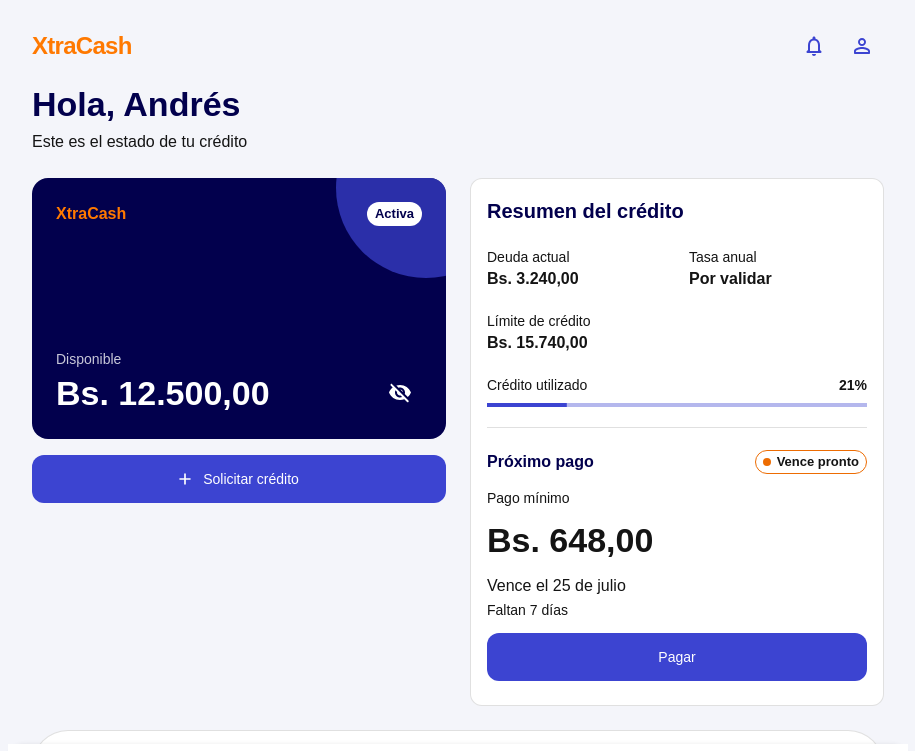
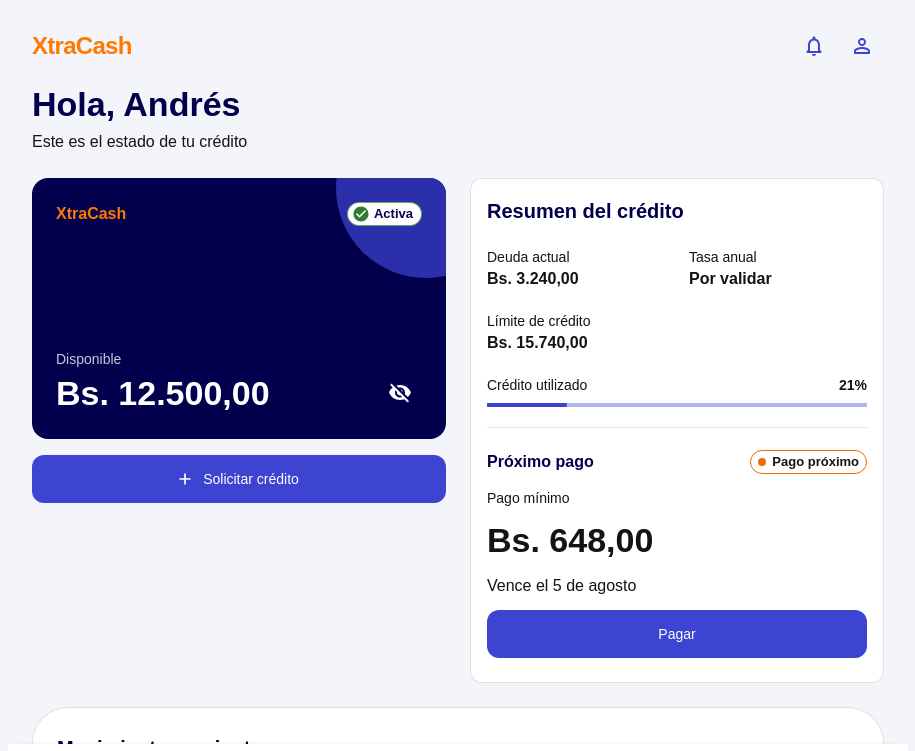
Before and after one commit to x8xIsanamix8x/xtracash, a Next.js app: page /home in a window 1280 px wide. Shown: the top 751 px of the page, without its empty margins (182-1097 px from the left). Built offline with nearby package versions, Linux system fonts and the light colour scheme; what @mui/material-nextjs would draw is missing.

Commit message:
feat: add credit line status states

```diff
--- /dev/null
+++ b/src/features/credit-line/components/CreditLineStatusChip.tsx
@@ -0,0 +1,49 @@
+import {
+  BlockRounded,
+  CheckCircleRounded,
+  PauseCircleRounded,
+} from "@mui/icons-material";
+import { Chip } from "@mui/material";
+import { alpha } from "@mui/material/styles";
+
+import {
+  creditLineStatusConfig,
+  type CreditLineStatus,
+} from "../status";
+
+type CreditLineStatusChipProps = Readonly<{
+  status: CreditLineStatus;
+}>;
+
+const statusIcons = {
+  active: CheckCircleRounded,
+  blocked: BlockRounded,
+  suspended: PauseCircleRounded,
+} as const;
+
+export function CreditLineStatusChip({
+  status,
+}: CreditLineStatusChipProps) {
+  const definition = creditLineStatusConfig[status];
+  const StatusIcon = statusIcons[status];
+
+  return (
+    <Chip
+      aria-label={definition.accessibleMessage}
+      icon={<StatusIcon aria-hidden="true" />}
+      label={definition.label}
+      size="small"
+      sx={(theme) => ({
+        maxWidth: "100%",
+        bgcolor: "background.paper",
+        border: "1px solid",
+        borderColor: alpha(theme.palette[definition.tone].main, 0.72),
+        color: "secondary.main",
+        fontWeight: 700,
+        "& .MuiChip-icon": {
+          color: `${definition.tone}.main`,
+        },
+      })}
+    />
+  );
+}
--- /dev/null
+++ b/src/features/credit-line/components/CreditLineStatusNotice.tsx
@@ -0,0 +1,116 @@
+import { BlockRounded, PauseCircleRounded } from "@mui/icons-material";
+import {
+  Box,
+  Button,
+  Card,
+  CardContent,
+  Stack,
+  Typography,
+} from "@mui/material";
+import { alpha } from "@mui/material/styles";
+
+import {
+  creditLineStatusConfig,
+  type CreditLineStatus,
+} from "../status";
+
+type CreditLineStatusNoticeProps = Readonly<{
+  status: CreditLineStatus;
+  onHelp: () => void;
+  onPayDebt: () => void;
+}>;
+
+const noticeIcons = {
+  blocked: BlockRounded,
+  suspended: PauseCircleRounded,
+} as const;
+
+export function CreditLineStatusNotice({
+  status,
+  onHelp,
+  onPayDebt,
+}: CreditLineStatusNoticeProps) {
+  const definition = creditLineStatusConfig[status];
+
+  if (status === "active" || definition.notice === null) {
+    return null;
+  }
+
+  const NoticeIcon = noticeIcons[status];
+  const titleId = `credit-line-${status}-title`;
+  const descriptionId = `credit-line-${status}-description`;
+
+  return (
+    <Card
+      aria-describedby={descriptionId}
+      aria-labelledby={titleId}
+      component="section"
+      variant="outlined"
+      sx={{
+        borderLeft: "4px solid",
+        borderLeftColor: `${definition.tone}.main`,
+        bgcolor: "background.paper",
+        boxShadow: "none",
+      }}
+    >
+      <CardContent
+        sx={{
+          p: { xs: 2, sm: 2.5 },
+          "&:last-child": { pb: { xs: 2, sm: 2.5 } },
+        }}
+      >
+        <Stack
+          direction={{ xs: "column", sm: "row" }}
+          spacing={2}
+          sx={{ alignItems: { xs: "stretch", sm: "center" } }}
+        >
+          <Stack
+            direction="row"
+            spacing={1.5}
+            sx={{ minWidth: 0, flex: 1, alignItems: "flex-start" }}
+          >
+            <Box
+              aria-hidden="true"
+              sx={(theme) => ({
+                width: 44,
+                height: 44,
+                flexShrink: 0,
+                display: "grid",
+                placeItems: "center",
+                borderRadius: "50%",
+                bgcolor: alpha(theme.palette[definition.tone].main, 0.1),
+                color: `${definition.tone}.main`,
+              })}
+            >
+              <NoticeIcon />
+            </Box>
+            <Stack spacing={0.5} sx={{ minWidth: 0 }}>
+              <Typography
+                component="h2"
+                id={titleId}
+                variant="h6"
+                sx={{ color: "secondary.main", fontWeight: 700 }}
+              >
+                {definition.notice.title}
+              </Typography>
+              <Typography color="text.secondary" id={descriptionId} variant="body2">
+                {definition.notice.description}
+              </Typography>
+            </Stack>
+          </Stack>
+          <Button
+            onClick={status === "blocked" ? onPayDebt : onHelp}
+            sx={{
+              width: { xs: "100%", sm: "auto" },
+              flexShrink: 0,
+            }}
+            type="button"
+            variant="outlined"
+          >
+            {definition.notice.actionLabel}
+          </Button>
+        </Stack>
+      </CardContent>
+    </Card>
+  );
+}
--- /dev/null
+++ b/src/features/credit-line/index.ts
@@ -0,0 +1,6 @@
+export { CreditLineStatusChip } from "./components/CreditLineStatusChip";
+export { CreditLineStatusNotice } from "./components/CreditLineStatusNotice";
+export {
+  isCreditLineUsable,
+  type CreditLineStatus,
+} from "./status";
--- /dev/null
+++ b/src/features/credit-line/status.ts
@@ -0,0 +1,58 @@
+export type CreditLineStatus = "active" | "blocked" | "suspended";
+
+type CreditLineStatusTone = "success" | "error" | "warning";
+
+type CreditLineNotice = Readonly<{
+  title: string;
+  description: string;
+  actionLabel: string;
+}>;
+
+type CreditLineStatusDefinition = Readonly<{
+  label: string;
+  accessibleMessage: string;
+  tone: CreditLineStatusTone;
+  notice: CreditLineNotice | null;
+}>;
+
+export const creditLineStatusConfig: Record<
+  CreditLineStatus,
+  CreditLineStatusDefinition
+> = {
+  active: {
+    label: "Activa",
+    accessibleMessage: "Tu línea está activa.",
+    tone: "success",
+    notice: null,
+  },
+  blocked: {
+    label: "Bloqueada",
+    accessibleMessage: "Tu línea está bloqueada.",
+    tone: "error",
+    notice: {
+      title: "Tu línea está bloqueada",
+      description:
+        "Tienes un pago vencido. Realiza el pago pendiente para regularizar tu línea.",
+      actionLabel: "Pagar deuda",
+    },
+  },
+  suspended: {
+    label: "Suspendida",
+    accessibleMessage: "Tu línea está suspendida.",
+    tone: "warning",
+    notice: {
+      title: "Tu línea está suspendida temporalmente",
+      description:
+        "Por ahora no puedes enviar dinero. Consulta Ayuda para conocer los próximos pasos.",
+      actionLabel: "Consultar Ayuda",
+    },
+  },
+};
+
+/**
+ * Prevalidación visual para flujos de disposición. El backend deberá volver a
+ * validar el estado antes de procesar cualquier transacción.
+ */
+export function isCreditLineUsable(status: CreditLineStatus) {
+  return status === "active";
+}
--- a/src/features/home/components/CreditCard.tsx
+++ b/src/features/home/components/CreditCard.tsx
@@ -2,16 +2,20 @@
 
 import { useState } from "react";
 import { VisibilityOffRounded, VisibilityRounded } from "@mui/icons-material";
-import { Box, Chip, IconButton, Stack, Typography } from "@mui/material";
+import { Box, IconButton, Stack, Typography } from "@mui/material";
 
+import {
+  CreditLineStatusChip,
+  type CreditLineStatus,
+} from "@/features/credit-line";
 import { themeTokens } from "@/theme/tokens";
 
 type CreditCardProps = Readonly<{
-  status: string;
+  lineStatus: CreditLineStatus;
   available: string;
 }>;
 
-export function CreditCard({ status, available }: CreditCardProps) {
+export function CreditCard({ lineStatus, available }: CreditCardProps) {
   const [isAmountVisible, setIsAmountVisible] = useState(true);
 
   return (
@@ -51,11 +55,7 @@
           <Typography sx={{ color: themeTokens.color.brandLogo, fontWeight: 800 }}>
             XtraCash
           </Typography>
-          <Chip
-            label={status}
-            size="small"
-            sx={{ bgcolor: "background.paper", color: "secondary.main", fontWeight: 700 }}
-          />
+          <CreditLineStatusChip status={lineStatus} />
         </Stack>
         <Stack direction="row" sx={{ alignItems: "flex-end", justifyContent: "space-between" }}>
           <Stack spacing={0.5}>
--- a/src/features/home/components/CreditSummary.tsx
+++ b/src/features/home/components/CreditSummary.tsx
@@ -1,53 +1,34 @@
 "use client";
 
-import { useMemo, useSyncExternalStore } from "react";
 import { Box, Button, Card, CardContent, Chip, Divider, LinearProgress, Stack, Typography } from "@mui/material";
 
-type DueStatus = Readonly<{
-  color: "success" | "warning" | "error";
+type PaymentProximity = "upcoming" | "overdue";
+
+type PaymentProximityDefinition = Readonly<{
+  color: "warning" | "error";
   label: string;
-  relativeLabel: string;
 }>;
 
-const MILLISECONDS_PER_DAY = 86_400_000;
-const subscribeToClient = () => () => undefined;
-
-function getDayNumber(date: Date) {
-  return Date.UTC(date.getFullYear(), date.getMonth(), date.getDate()) / MILLISECONDS_PER_DAY;
-}
-
-function calculateDueStatus(dueDate: string, today = new Date()): DueStatus {
-  const [year, month, day] = dueDate.split("-").map(Number);
-  const dueDayNumber = Date.UTC(year, month - 1, day) / MILLISECONDS_PER_DAY;
-  const daysRemaining = dueDayNumber - getDayNumber(today);
-
-  const relativeLabel = daysRemaining > 0
-    ? `Faltan ${daysRemaining} ${daysRemaining === 1 ? "día" : "días"}`
-    : daysRemaining === 0
-      ? "Vence hoy"
-      : `Venció hace ${Math.abs(daysRemaining)} ${daysRemaining === -1 ? "día" : "días"}`;
-
-  if (daysRemaining > 7) {
-    return { color: "success", label: "A tiempo", relativeLabel };
-  }
-
-  if (daysRemaining >= 3) {
-    return { color: "warning", label: "Vence pronto", relativeLabel };
-  }
-
-  if (daysRemaining >= 0) {
-    return { color: "error", label: "Pago cercano", relativeLabel };
-  }
-
-  return { color: "error", label: "Pago vencido", relativeLabel };
-}
+const paymentProximityConfig: Record<
+  PaymentProximity,
+  PaymentProximityDefinition
+> = {
+  upcoming: {
+    color: "warning",
+    label: "Pago próximo",
+  },
+  overdue: {
+    color: "error",
+    label: "Pago vencido",
+  },
+};
 
 type CreditSummaryProps = Readonly<{
   creditLimit: string;
   currentDebt: string;
   minimumPayment: string;
-  dueDate: string;
   dueDateLabel: string;
+  paymentProximity: PaymentProximity;
   usedPercentage: number;
   annualRate: string;
   onPay: () => void;
@@ -57,18 +38,13 @@
   creditLimit,
   currentDebt,
   minimumPayment,
-  dueDate,
   dueDateLabel,
+  paymentProximity,
   usedPercentage,
   annualRate,
   onPay,
 }: CreditSummaryProps) {
-  const calculatedDueStatus = useMemo(() => calculateDueStatus(dueDate), [dueDate]);
-  const dueStatus = useSyncExternalStore(
-    subscribeToClient,
-    () => calculatedDueStatus,
-    () => null,
-  );
+  const dueStatus = paymentProximityConfig[paymentProximity];
 
   return (
     <Card component="section" variant="outlined" sx={{ height: "100%" }}>
@@ -119,9 +95,8 @@
                 Próximo pago
               </Typography>
               <Box sx={{ display: "flex", minHeight: 24, minWidth: 112 }}>
-                {dueStatus && (
                 <Chip
-                    aria-label={`${dueStatus.label}. ${dueStatus.relativeLabel}.`}
+                  aria-label={`${dueStatus.label}. Vence el ${dueDateLabel}.`}
                   label={
                     <Stack component="span" direction="row" spacing={0.75} sx={{ alignItems: "center" }}>
                       <Box
@@ -140,23 +115,11 @@
                   }}
                   variant="outlined"
                 />
-                )}
               </Box>
             </Stack>
             <Typography color="text.secondary" variant="body2">Pago mínimo</Typography>
             <Typography variant="h4" sx={{ fontWeight: 700 }}>{minimumPayment}</Typography>
-            <Stack spacing={0.25}>
             <Typography color="text.secondary">Vence el {dueDateLabel}</Typography>
-              <Typography
-                aria-live="polite"
-                color="text.secondary"
-                role="status"
-                variant="body2"
-                sx={{ minHeight: "1.5em" }}
-              >
-                {dueStatus?.relativeLabel ?? "\u00a0"}
-              </Typography>
-            </Stack>
             <Button fullWidth onClick={onPay} variant="contained">Pagar</Button>
           </Stack>
         </Stack>
--- a/src/features/home/mocks/home.ts
+++ b/src/features/home/mocks/home.ts
@@ -1,18 +1,20 @@
+import type { CreditLineStatus } from "@/features/credit-line";
+
 export const homeMock = {
   initialOverviewStatus: "ready",
   user: {
     firstName: "Andrés",
   },
   card: {
-    status: "Activa",
+    lineStatus: "active" satisfies CreditLineStatus,
     available: "Bs. 12.500,00",
   },
   credit: {
     creditLimit: "Bs. 15.740,00",
     currentDebt: "Bs. 3.240,00",
     minimumPayment: "Bs. 648,00",
-    dueDate: "2026-07-25",
-    dueDateLabel: "25 de julio",
+    dueDateLabel: "5 de agosto",
+    paymentProximity: "upcoming",
     usedPercentage: 21,
     annualRate: "Por validar",
   },
```
Also changed, not shown: src/features/home/HomeView.tsx (+15 -0 lines). Lines whose indentation alone changed are shown as unchanged.
